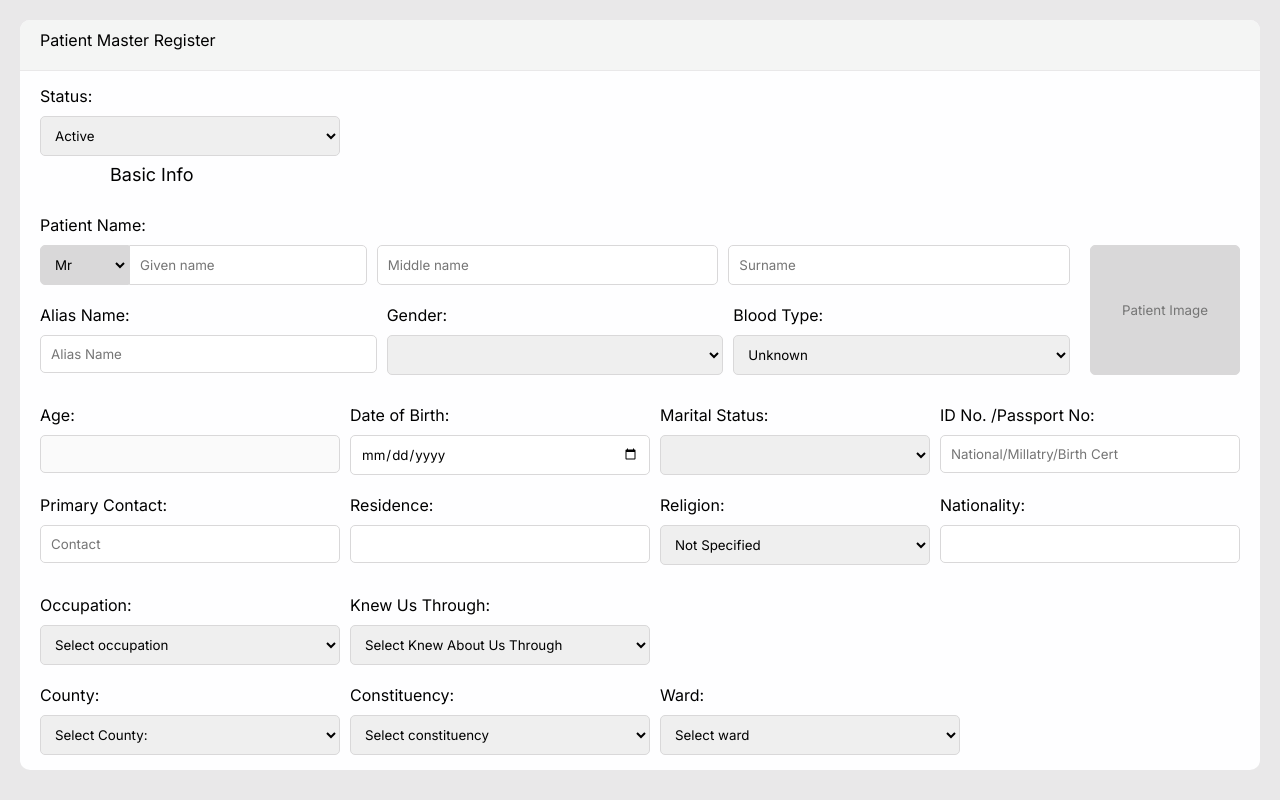
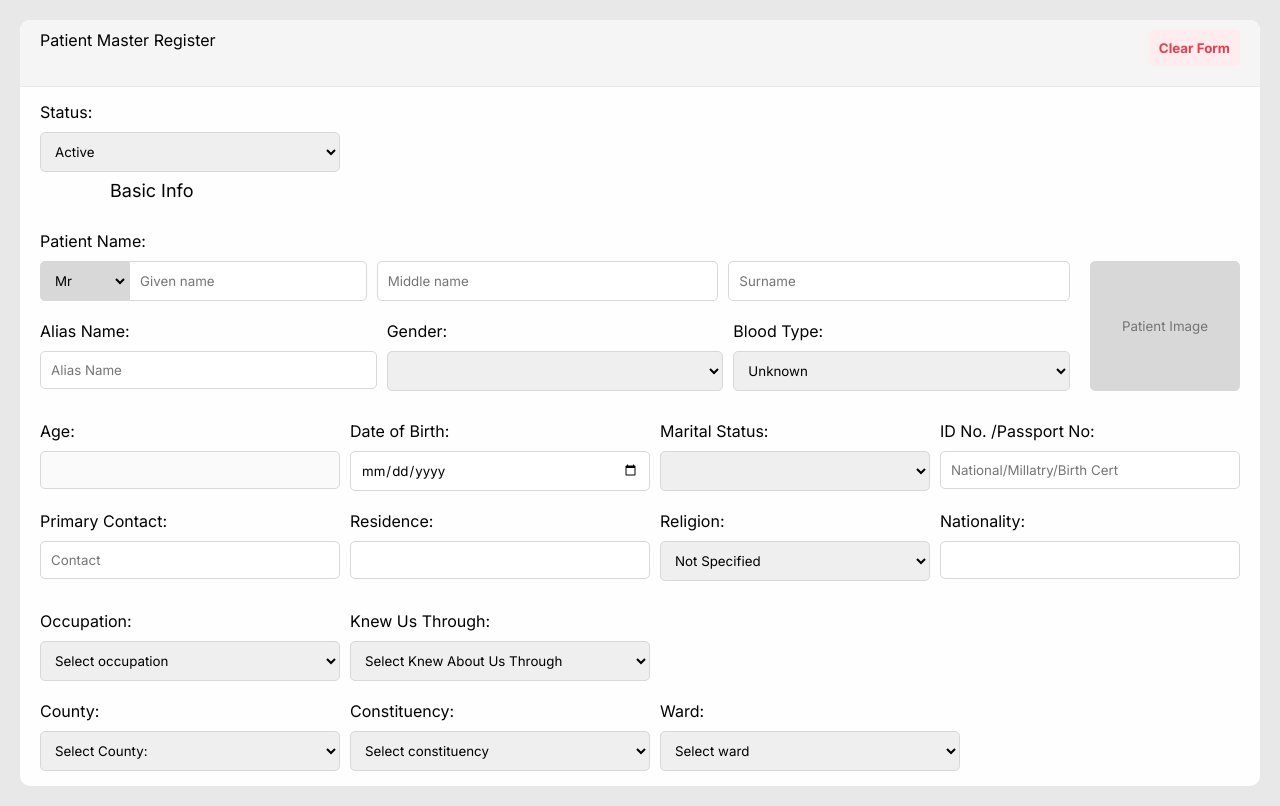
Before and after one commit to githubarj/patient-master, a React (Vite) app: page /patient-form in a window 1280 px wide. Built offline with nearby package versions, Linux system fonts and the light colour scheme.

Commit message:
pedning fix: raise the context one level

```diff
--- a/src/Components/Form/Form.jsx
+++ b/src/Components/Form/Form.jsx
@@ -1,4 +1,4 @@
-import { useRef, useState } from "react";
+import { useRef, useState, useContext } from "react";
 import {
   bloodTypes,
   gender,
@@ -13,18 +13,25 @@ import {
   westlandsWards,
 } from "../../Data/data";
 import "./form.css";
-import { formObject, formUpdate } from "../Utility/utils";
+import { FormContext } from "../../Routes/PatientsForm/PatientsForm";
+
 
 function Form() {
   //get reference of the form
   const formRef = useRef(null);
 
+  //Doing it with state
   //state to store the data from the form
-  const [formData, setFormData] = useState(formObject);
+  // const [formData, setFormData] = useState(formObject);
+    // function handleChange(e) {
+  //   formUpdate(e,setFormData);
+  // }
+  const { dispatch, formData } = useContext(FormContext)
+  function handleChange (e){
+    let {name , value} = e.target
+    dispatch({type: name, payload: value})
+  }
 
-  function handleChange(e) {
-    formUpdate(e,setFormData);
-  }
 
   return (
     <div className="form-container">
--- a/src/Components/Header/Header.jsx
+++ b/src/Components/Header/Header.jsx
@@ -1,9 +1,31 @@
 import PropTypes from "prop-types";
 import "./header.css";
+import {  useLocation } from "react-router-dom"
+import { formObject } from "../Utility/utils"
+import { FormContext } from "../../Routes/PatientsForm/PatientsForm"
+import { useContext } from "react"
+
 export default function Header({ heading }) {
+
+  const location = useLocation()
+
+
+
+    const {dispatch}  = useContext(FormContext)
+
+
+  function clearForm (){
+    dispatch({ type: "clear" , payload: formObject })
+  }
+
   return (
     <div className="header-container">
       <p>{heading}</p>
+    {location.pathname == "/patient-form" &&   <button className ="clear-form-btn"
+    onClick={clearForm}
+     >
+        Clear Form
+      </button>}
     </div>
   )
 }
--- a/src/Components/Header/header.css
+++ b/src/Components/Header/header.css
@@ -1,5 +1,16 @@
 .header-container {
   background: var(--header-color);
-  padding: 10px 0px 20px 20px;
+  padding: 10px 20px 20px 20px;
   border-bottom: 1px solid var(--accent-color);
+  display: flex;
+  justify-content: space-between;
 }
+
+.clear-form-btn {
+  padding: 10px;
+  color: var(--red-shade);
+  background: #feecee;
+  border: none;
+  border-radius: 5px;
+  font-weight: bold;
+}
--- a/src/Components/Utility/utils.js
+++ b/src/Components/Utility/utils.js
@@ -67,6 +67,47 @@ export function formUpdate(e, setFormData) {
   }
 }
 
+
+//My Reducerfunction
+
+export function reducer(prev, dispatchedFunction) {
+  const {type, payload} = dispatchedFunction
+  switch (type) {
+    case "clear":
+      return payload;
+      break;
+    case "prefix":
+    case "givenName":
+    case "middleName":
+    case "surname":
+      return {
+        ...prev,
+        name: { ...prev.name, [type]: payload },
+      };
+      break;
+    case "years":
+    case "dateOfBirth":
+      return {
+        ...prev,
+        age: {...prev.age, [type]: payload ,  years: howOld(prev.age.dateOfBirth)},
+      };
+      break;
+    case "residence":
+    case "constituency":
+    case "county":
+    case "ward":
+      return {
+        ...prev,
+        location: { ...prev.location, [type]: payload },
+      };
+      break;
+
+    default:
+      return { ...prev, [type]: payload };
+  }
+}
+
+
 //function to calculate number of years
 function howOld(dob) {
   const today = new Date();
--- a/src/Routes/PatientsForm/PatientsForm.jsx
+++ b/src/Routes/PatientsForm/PatientsForm.jsx
@@ -1,12 +1,22 @@
 import Header from "../../Components/Header/Header";
 import Form from "../../Components/Form/Form";
+import { createContext , useReducer} from "react"
+import {  reducer, formObject } from "../../Components/Utility/utils"
+
+export const FormContext = createContext()
 
 function PatientsForm() {
+
+  //Doing it with useReducer
+  const [formData, dispatch] = useReducer(reducer, formObject)
+
   return (
+  <FormContext.Provider value ={{formData, dispatch}}>
     <div className="page-container ">
       <Header heading="Patient Master Register" />
       <Form />
     </div>
+  </FormContext.Provider >
   );
 }
 
```
